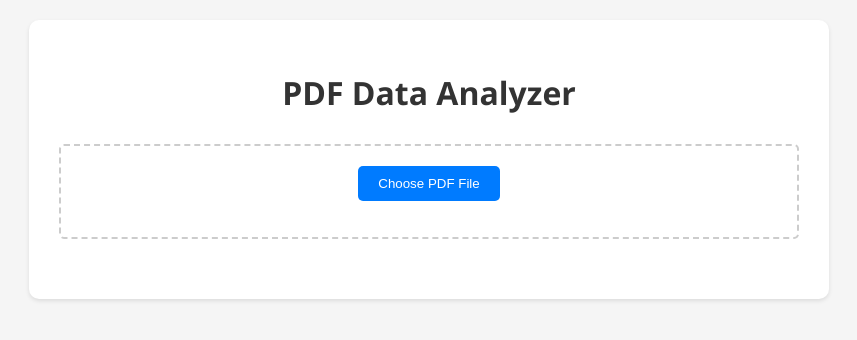
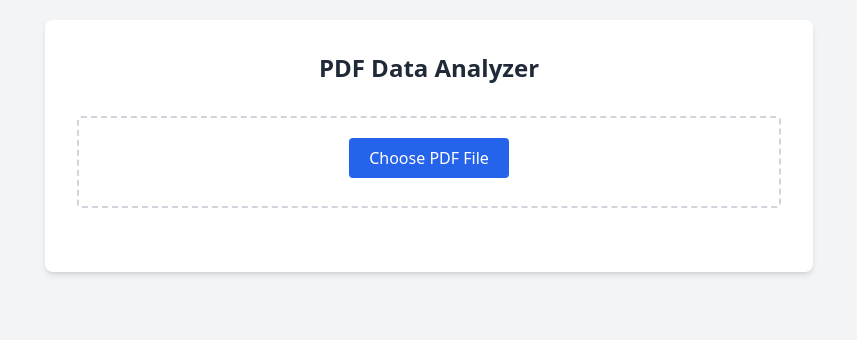
Before and after one commit to diogodurao/change, a Flask app: page / in a window 1280 px wide. Shown: the top 340 px of the page, without its empty margins (211-1068 px from the left). Run offline with Flask 3, Linux system fonts and the light colour scheme; some libraries are stand-ins or nearby versions.

Commit message:
Convert CSS to Tailwind CSS

```diff
--- a/templates/index.html
+++ b/templates/index.html
@@ -3,212 +3,70 @@
 <head>
     <meta charset="UTF-8">
     <meta name="viewport" content="width=device-width, initial-scale=1.0">
-    <title>PDF Data Analyzer</title>
-    <style>
-        body {
-            font-family: 'Segoe UI', Tahoma, Geneva, Verdana, sans-serif;
-            max-width: 800px;
-            margin: 0 auto;
-            padding: 20px;
-            background-color: #f5f5f5;
+    <title>PDF Datapila Analyzer</title>
+    <!-- Tailwind CSS CDN -->
+    <script src="https://cdn.tailwindcss.com"></script>
+    <script>
+        tailwind.config = {
+            theme: {
+                extend: {
+                    colors: {
+                        positive: '#28a745',
+                        negative: '#dc3545',
+                        neutral: '#6c757d',
+                    }
+                }
+            }
         }
-        .container {
-            background-color: white;
-            padding: 30px;
-            border-radius: 10px;
-            box-shadow: 0 2px 4px rgba(0,0,0,0.1);
-        }
-        h1 {
-            color: #333;
-            text-align: center;
-            margin-bottom: 30px;
-        }
-        .upload-section {
-            text-align: center;
-            margin-bottom: 30px;
-            padding: 20px;
-            border: 2px dashed #ccc;
-            border-radius: 5px;
-        }
-        .upload-section:hover {
-            border-color: #666;
-        }
-        #results {
-            display: none;
-            margin-top: 30px;
-        }
-        table {
-            width: 100%;
-            border-collapse: collapse;
-            margin-top: 20px;
-        }
-        th, td {
-            padding: 12px;
-            text-align: left;
-            border-bottom: 1px solid #ddd;
-        }
-        th {
-            background-color: #f8f9fa;
-        }
-        .error {
-            color: #dc3545;
-            margin-top: 10px;
-            text-align: center;
-        }
-        .loading {
-            display: none;
-            text-align: center;
-            margin: 20px 0;
-        }
-        button {
-            background-color: #007bff;
-            color: white;
-            border: none;
-            padding: 10px 20px;
-            border-radius: 5px;
-            cursor: pointer;
-        }
-        button:hover {
-            background-color: #0056b3;
-        }
-        .week-result {
-            margin: 20px 0;
-            padding: 15px;
-            border: 1px solid #ddd;
-            border-radius: 5px;
-        }
+    </script>
+</head>
+<body class="font-sans bg-gray-100 p-5">
+    <div class="max-w-3xl mx-auto bg-white p-8 rounded-lg shadow-md">
+        <h1 class="text-2xl font-bold text-gray-800 text-center mb-8">PDF Data Analyzer</h1>
 
-        .week-result h4 {
-            margin-top: 0;
-            color: #333;
-        }
-
-        .week-result table {
-            width: 100%;
-            margin-top: 10px;
-        }
-
-        .week-result td {
-            padding: 8px;
-        }
-
-        .week-result td:first-child {
-            font-weight: bold;
-            width: 200px;
-        }
-        .change-positive {
-            color: #28a745;
-            font-weight: bold;
-        }
-        .change-negative {
-            color: #dc3545;
-            font-weight: bold;
-        }
-        .change-neutral {
-            color: #6c757d;
-        }
-        .progress-table {
-            margin-top: 15px;
-            width: 100%;
-            border-collapse: separate;
-            border-spacing: 0 8px;
-        }
-        .progress-table td {
-            padding: 8px;
-            border: none;
-        }
-        .market-closed {
-            font-style: italic;
-            color: #6c757d;
-        }
-        .summary-box {
-            background-color: #f8f9fa;
-            padding: 15px;
-            border-radius: 5px;
-            margin-top: 15px;
-        }
-        .streak-info {
-            margin-top: 10px;
-            padding: 8px;
-            background-color: #e9ecef;
-            border-radius: 4px;
-        }
-        .tooltip {
-            position: relative;
-            display: inline-block;
-            cursor: help;
-        }
-
-        .tooltip .tooltiptext {
-            visibility: hidden;
-            width: 200px;
-            background-color: #333;
-            color: #fff;
-            text-align: center;
-            border-radius: 6px;
-            padding: 5px;
-            position: absolute;
-            z-index: 1;
-            bottom: 125%;
-            left: 50%;
-            margin-left: -100px;
-            opacity: 0;
-            transition: opacity 0.3s;
-        }
-
-        .tooltip:hover .tooltiptext {
-            visibility: visible;
-            opacity: 1;
-        }
-    </style>
-</head>
-<body>
-    <div class="container">
-        <h1>PDF Data Analyzer</h1>
-
-        <div class="upload-section">
+        <div class="text-center mb-8 p-5 border-2 border-dashed border-gray-300 rounded hover:border-gray-500">
             <form id="uploadForm">
-                <input type="file" id="pdfFile" accept=".pdf" style="display: none;">
-                <button type="button" onclick="document.getElementById('pdfFile').click()">Choose PDF File</button>
-                <p id="fileName"></p>
-                <button type="submit" id="uploadButton" style="display: none;">Analyze PDF</button>
+                <input type="file" id="pdfFile" accept=".pdf" class="hidden">
+                <button type="button" onclick="document.getElementById('pdfFile').click()" class="bg-blue-600 hover:bg-blue-700 text-white py-2 px-5 rounded cursor-pointer">Choose PDF File</button>
+                <p id="fileName" class="mt-2"></p>
+                <button type="submit" id="uploadButton" class="hidden bg-blue-600 hover:bg-blue-700 text-white py-2 px-5 rounded cursor-pointer mt-3">Analyze PDF</button>
             </form>
         </div>
 
-        <div id="loading" class="loading">
+        <div id="loading" class="hidden text-center my-5">
             Analyzing PDF... Please wait...
         </div>
 
-        <div id="error" class="error"></div>
+        <div id="error" class="text-red-600 mt-3 text-center"></div>
 
-        <div id="results">
-            <h2>Analysis Results</h2>
+        <div id="results" class="hidden mt-8">
+            <h2 class="text-xl font-semibold mb-4">Analysis Results</h2>
 
-            <h3>Daily Summary</h3>
-            <table>
+            <h3 class="text-lg font-medium mb-2">Daily Summary</h3>
+            <table class="w-full border-collapse mt-4">
                 <tr>
-                    <th>Metric</th>
-                    <th>Value</th>
+                    <th class="p-3 text-left bg-gray-50 border-b border-gray-200">Metric</th>
+                    <th class="p-3 text-left bg-gray-50 border-b border-gray-200">Value</th>
                 </tr>
                 <tr>
-                    <td>Number of Positive Days</td>
-                    <td id="positiveCount">-</td>
+                    <td class="p-3 border-b border-gray-200">Number of Positive Days</td>
+                    <td id="positiveCount" class="p-3 border-b border-gray-200">-</td>
                 </tr>
                 <tr>
-                    <td>Average Positive Change</td>
-                    <td id="positiveAvg">-</td>
+                    <td class="p-3 border-b border-gray-200">Average Positive Change</td>
+                    <td id="positiveAvg" class="p-3 border-b border-gray-200">-</td>
                 </tr>
                 <tr>
-                    <td>Number of Negative Days</td>
-                    <td id="negativeCount">-</td>
+                    <td class="p-3 border-b border-gray-200">Number of Negative Days</td>
+                    <td id="negativeCount" class="p-3 border-b border-gray-200">-</td>
                 </tr>
                 <tr>
-                    <td>Average Negative Change</td>
-                    <td id="negativeAvg">-</td>
+                    <td class="p-3 border-b border-gray-200">Average Negative Change</td>
+                    <td id="negativeAvg" class="p-3 border-b border-gray-200">-</td>
                 </tr>
             </table>
 
-            <h3>Weekly Analysis</h3>
+            <h3 class="text-lg font-medium mt-6 mb-2">Weekly Analysis</h3>
             <div id="weeklyResults">
                 <!-- Weekly results will be inserted here -->
             </div>
@@ -261,56 +119,56 @@
                     if (data.weekly.total_weeks > 0) {
                         data.weekly.weekly_results.forEach((week, index) => {
                             const weekDiv = document.createElement('div');
-                            weekDiv.className = 'week-result';
+                            weekDiv.className = 'my-5 p-4 border border-gray-200 rounded';
                             weekDiv.innerHTML = `
-                                <h4>Week ${index + 1} (${week.week_start} to ${week.week_end})</h4>
-                                <table>
+                                <h4 class="mt-0 text-gray-800 font-medium">Week ${index + 1} (${week.week_start} to ${week.week_end})</h4>
+                                <table class="w-full mt-3">
                                     <tr>
-                                        <td>Average Positive Change:</td>
-                                        <td class="change-positive">+${week.avg_positive.toFixed(2)}%</td>
+                                        <td class="p-2 font-semibold w-48">Average Positive Change:</td>
+                                        <td class="p-2 text-positive font-bold">+${week.avg_positive.toFixed(2)}%</td>
                                     </tr>
                                     <tr>
-                                        <td>Average Negative Change:</td>
-                                        <td class="change-negative">${week.avg_negative.toFixed(2)}%</td>
+                                        <td class="p-2 font-semibold w-48">Average Negative Change:</td>
+                                        <td class="p-2 text-negative font-bold">${week.avg_negative.toFixed(2)}%</td>
                                     </tr>
                                     <tr>
-                                        <td>Best Day:</td>
-                                        <td class="change-positive">${week.max_positive_day} (+${week.max_positive_value.toFixed(2)}%)</td>
+                                        <td class="p-2 font-semibold w-48">Best Day:</td>
+                                        <td class="p-2 text-positive font-bold">${week.max_positive_day} (+${week.max_positive_value.toFixed(2)}%)</td>
                                     </tr>
                                     <tr>
-                                        <td>Worst Day:</td>
-                                        <td class="change-negative">${week.max_negative_day} (${week.max_negative_value.toFixed(2)}%)</td>
+                                        <td class="p-2 font-semibold w-48">Worst Day:</td>
+                                        <td class="p-2 text-negative font-bold">${week.max_negative_day} (${week.max_negative_value.toFixed(2)}%)</td>
                                     </tr>
                                 </table>
 
-                                <div class="summary-box">
-                                    <h5>Weekly Progress:</h5>
-                                    <table class="progress-table">
+                                <div class="bg-gray-50 p-4 rounded mt-4">
+                                    <h5 class="font-medium">Weekly Progress:</h5>
+                                    <table class="w-full mt-4 border-separate border-spacing-y-2">
                                         ${week.daily_progress.map(day => `
-                                            <tr class="${day.is_market_closed ? 'market-closed' : ''}">
-                                                <td>${day.day}</td>
-                                                <td>${day.arrow}</td>
-                                                <td class="change-${day.change > 0 ? 'positive' : day.change < 0 ? 'negative' : 'neutral'}">
+                                            <tr class="${day.is_market_closed ? 'italic text-gray-500' : ''}">
+                                                <td class="p-2">${day.day}</td>
+                                                <td class="p-2">${day.arrow}</td>
+                                                <td class="p-2 ${day.change > 0 ? 'text-positive font-bold' : day.change < 0 ? 'text-negative font-bold' : 'text-neutral'}">
                                                     ${day.change > 0 ? '+' : ''}${day.change.toFixed(2)}%
                                                 </td>
-                                                <td>Total:</td>
-                                                <td class="change-${day.cumulative > 0 ? 'positive' : day.cumulative < 0 ? 'negative' : 'neutral'}">
+                                                <td class="p-2">Total:</td>
+                                                <td class="p-2 ${day.cumulative > 0 ? 'text-positive font-bold' : day.cumulative < 0 ? 'text-negative font-bold' : 'text-neutral'}">
                                                     ${day.cumulative > 0 ? '+' : ''}${day.cumulative.toFixed(2)}
                                                 </td>
-                                                ${day.is_market_closed ? '<td>(Market Closed)</td>' : `
-                                                <td>
-                                                    <span class="tooltip">
+                                                ${day.is_market_closed ? '<td class="p-2">(Market Closed)</td>' : `
+                                                <td class="p-2">
+                                                    <span class="relative inline-block cursor-help group">
                                                         Range Traded (${day.range_percent > 0 ? '+' : ''}${day.range_percent.toFixed(2)}%)
-                                                        <span class="tooltiptext">
+                                                        <span class="invisible group-hover:visible opacity-0 group-hover:opacity-100 transition-opacity duration-300 absolute z-10 bottom-full left-1/2 transform -translate-x-1/2 w-48 bg-gray-800 text-white text-center rounded p-2">
                                                             High: ${day.high.toFixed(2)}<br>
                                                             Low: ${day.low.toFixed(2)}
                                                         </span>
                                                     </span>
                                                 </td>
-                                                <td>
-                                                    <span class="tooltip">
+                                                <td class="p-2">
+                                                    <span class="relative inline-block cursor-help group">
                                                         High: ${day.high_change > 0 ? '+' : ''}${day.high_change.toFixed(2)}% / Low: ${day.low_change > 0 ? '+' : ''}${day.low_change.toFixed(2)}%
-                                                        <span class="tooltiptext">
+                                                        <span class="invisible group-hover:visible opacity-0 group-hover:opacity-100 transition-opacity duration-300 absolute z-10 bottom-full left-1/2 transform -translate-x-1/2 w-48 bg-gray-800 text-white text-center rounded p-2">
                                                             Highest: ${day.high_change > 0 ? '+' : ''}${day.high_change.toFixed(2)}%<br>
                                                             Lowest: ${day.low_change > 0 ? '+' : ''}${day.low_change.toFixed(2)}%
                                                         </span>
@@ -320,11 +178,11 @@
                                         `).join('')}
                                     </table>
 
-                                    <div class="streak-info">
+                                    <div class="mt-3 p-2 bg-gray-200 rounded">
                                         <strong>Weekly Summary:</strong><br>
-                                        • Final Change: <span class="change-${week.final_change > 0 ? 'positive' : 'negative'}">
+                                        • Final Change: <span class="${week.final_change > 0 ? 'text-positive font-bold' : 'text-negative font-bold'}">
                                             ${week.final_change > 0 ? '+' : ''}${week.final_change.toFixed(2)}%</span><br>
-                                        • Highest Point in the week: <span class="change-positive">+${week.highest_point.value.toFixed(2)}%</span> (${week.highest_point.day})<br>
+                                        • Highest Point in the week: <span class="text-positive font-bold">+${week.highest_point.value.toFixed(2)}%</span> (${week.highest_point.day})<br>
                                         ${week.turned_positive ? `• Turned Positive: ${week.turned_positive}<br>` : ''}
                                         ${week.turned_negative ? `• Turned Negative: ${week.turned_negative}<br>` : ''}
                                         • Longest Streak: ${week.longest_streak.count} ${week.longest_streak.direction} days (${week.longest_streak.days})<br>
```
